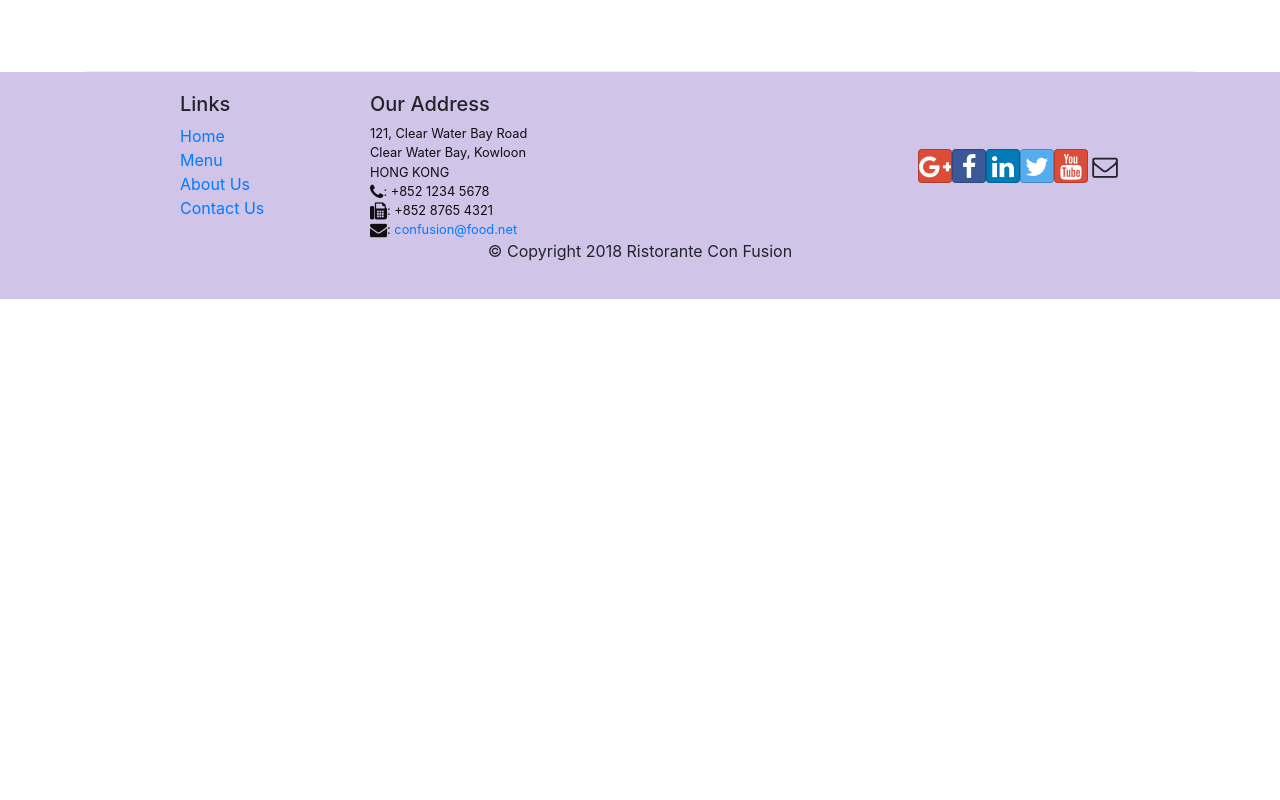
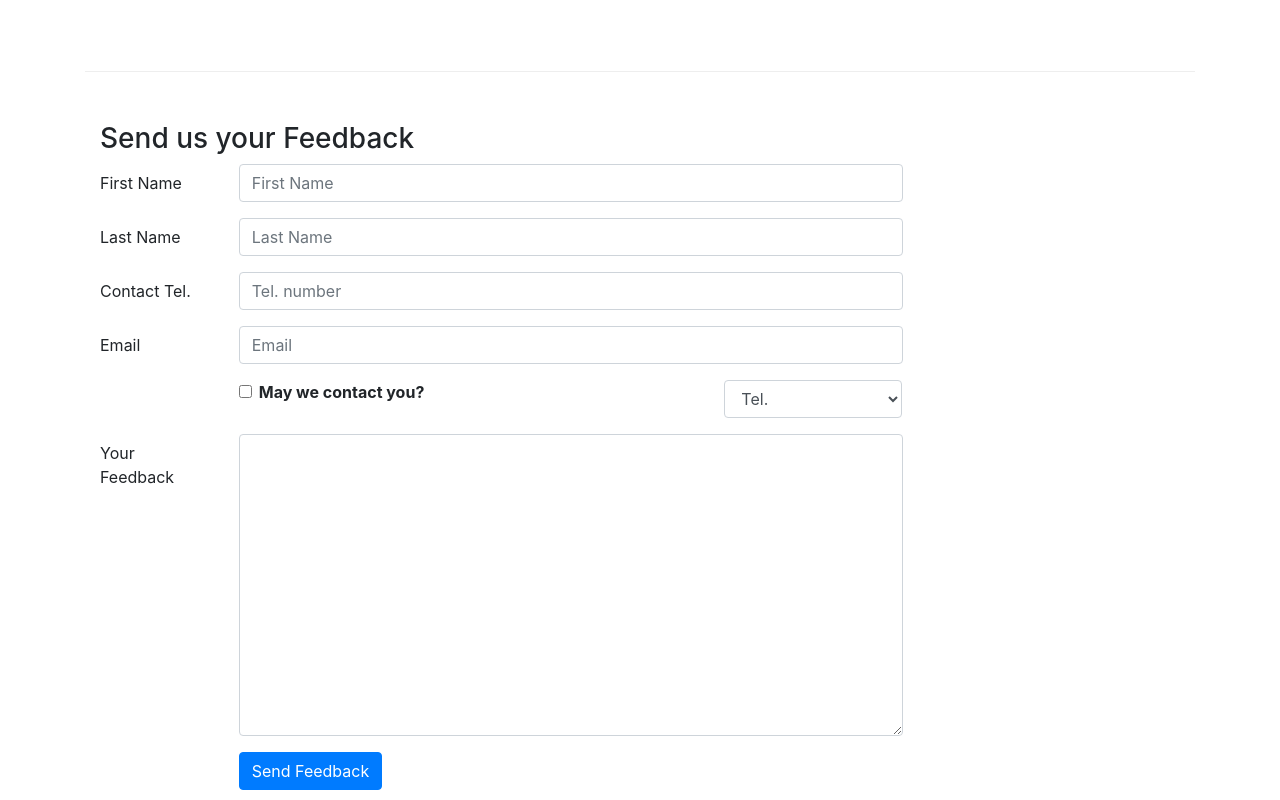
Before and after one commit to Suryam26/React, a React (Create React App) app: page /contactus in a window 1280 px wide. Shown: the part 800-1600 px from the top of the page. Before the commit the page ends 1099 px from the top, so only its background shows below. Built offline with nearby package versions, Linux system fonts and the light colour scheme.

Commit message:
Controlled Forms

```diff
--- a/src/components/AboutComponent.js
+++ b/src/components/AboutComponent.js
@@ -3,7 +3,7 @@
 import { Link } from 'react-router-dom';
 
 
-function RenderLeader({leader}) {
+function RenderLeader({ leader }) {
     return (
         <Media key={leader.id} tag="li" className="mt-5">
           <Media left middle>
--- a/src/components/ContactComponent.js
+++ b/src/components/ContactComponent.js
@@ -1,8 +1,44 @@
-import React from 'react';
-import { Breadcrumb, BreadcrumbItem } from 'reactstrap';
+import React, { Component } from 'react';
+import { Breadcrumb, BreadcrumbItem, Button, Form, FormGroup, Label, Input, Col } from 'reactstrap';
 import { Link } from 'react-router-dom';
 
-function Contact(props) {
+class Contact extends Component {
+  constructor(props) {
+    super(props);
+
+    this.state = {
+        firstname: '',
+        lastname: '',
+        telnum: '',
+        email: '',
+        agree: false,
+        contactType: 'Tel.',
+        message: ''
+    };
+
+    this.handleInputChange = this.handleInputChange.bind(this);
+    this.handleSubmit = this.handleSubmit.bind(this);
+  }
+
+
+  handleInputChange(event) {
+      const target = event.target;
+      const value = target.type === 'checkbox' ? target.checked : target.value;
+      const name = target.name;
+
+      this.setState({
+        [name]: value
+      });
+  }
+
+
+  handleSubmit(event) {
+      alert('Current State is: ' + JSON.stringify(this.state));
+      event.preventDefault();
+  }
+
+
+  render() {
     return(
             <div className="container">
                 <div className="row">
@@ -41,8 +77,94 @@
                         </div>
                     </div>
                 </div>
+
+
+                  <div className="row row-content">
+                     <div className="col-12">
+                        <h3>Send us your Feedback</h3>
+                     </div>
+                      <div className="col-12 col-md-9">
+                          <Form onSubmit={this.handleSubmit}>
+                              <FormGroup row>
+                                  <Label htmlFor="firstname" md={2}>First Name</Label>
+                                  <Col md={10}>
+                                      <Input type="text" id="firstname" name="firstname"
+                                          placeholder="First Name"
+                                          value={this.state.firstname}
+                                          onChange={this.handleInputChange} />
+                                  </Col>
+                              </FormGroup>
+                              <FormGroup row>
+                                  <Label htmlFor="lastname" md={2}>Last Name</Label>
+                                  <Col md={10}>
+                                      <Input type="text" id="lastname" name="lastname"
+                                          placeholder="Last Name"
+                                          value={this.state.lastname}
+                                          onChange={this.handleInputChange} />
+                                  </Col>
+                              </FormGroup>
+                              <FormGroup row>
+                              <Label htmlFor="telnum" md={2}>Contact Tel.</Label>
+                                  <Col md={10}>
+                                      <Input type="tel" id="telnum" name="telnum"
+                                          placeholder="Tel. number"
+                                          value={this.state.telnum}
+                                          onChange={this.handleInputChange} />
+                                  </Col>
+                              </FormGroup>
+                              <FormGroup row>
+                                  <Label htmlFor="email" md={2}>Email</Label>
+                                  <Col md={10}>
+                                      <Input type="email" id="email" name="email"
+                                          placeholder="Email"
+                                          value={this.state.email}
+                                          onChange={this.handleInputChange} />
+                                  </Col>
+                              </FormGroup>
+                              <FormGroup row>
+                                  <Col md={{size: 6, offset: 2}}>
+                                      <FormGroup check>
+                                          <Label check>
+                                              <Input type="checkbox"
+                                                  name="agree"
+                                                  checked={this.state.agree}
+                                                  onChange={this.handleInputChange} /> {' '}
+                                              <strong>May we contact you?</strong>
+                                          </Label>
+                                      </FormGroup>
+                                  </Col>
+                                  <Col md={{size: 3, offset: 1}}>
+                                              <Input type="select" name="contactType"
+                                                      value={this.state.contactType}
+                                                      onChange={this.handleInputChange}>
+                                                  <option>Tel.</option>
+                                                  <option>Email</option>
+                                              </Input>
+                                          </Col>
+                                      </FormGroup>
+                                      <FormGroup row>
+                                          <Label htmlFor="message" md={2}>Your Feedback</Label>
+                                          <Col md={10}>
+                                              <Input type="textarea" id="message" name="message"
+                                                  rows="12"
+                                                  value={this.state.message}
+                                                  onChange={this.handleInputChange}></Input>
+                                          </Col>
+                                      </FormGroup>
+                                      <FormGroup row>
+                                  <Col md={{size: 10, offset: 2}}>
+                                      <Button type="submit" color="primary">
+                                          Send Feedback
+                                      </Button>
+                                  </Col>
+                              </FormGroup>
+                          </Form>
+                      </div>
+                 </div>
             </div>
         );
   }
 
+}
+
 export default Contact;
```
Lines whose indentation alone changed are shown as unchanged.
